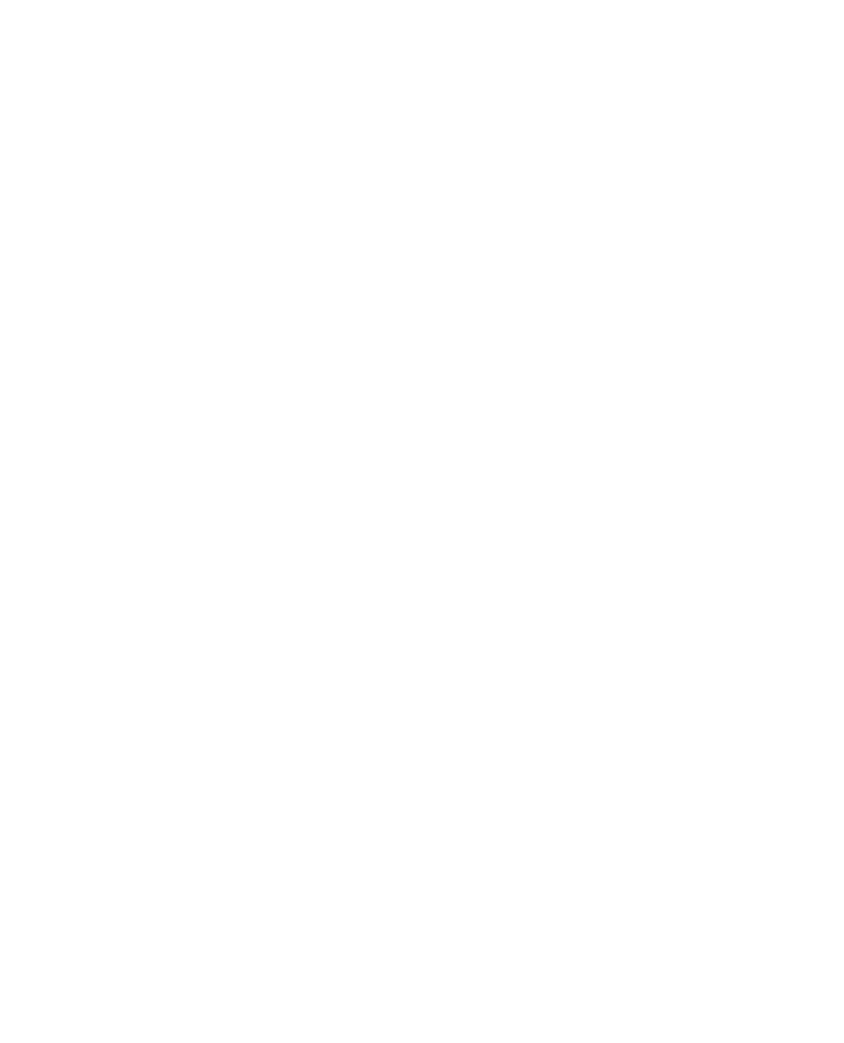
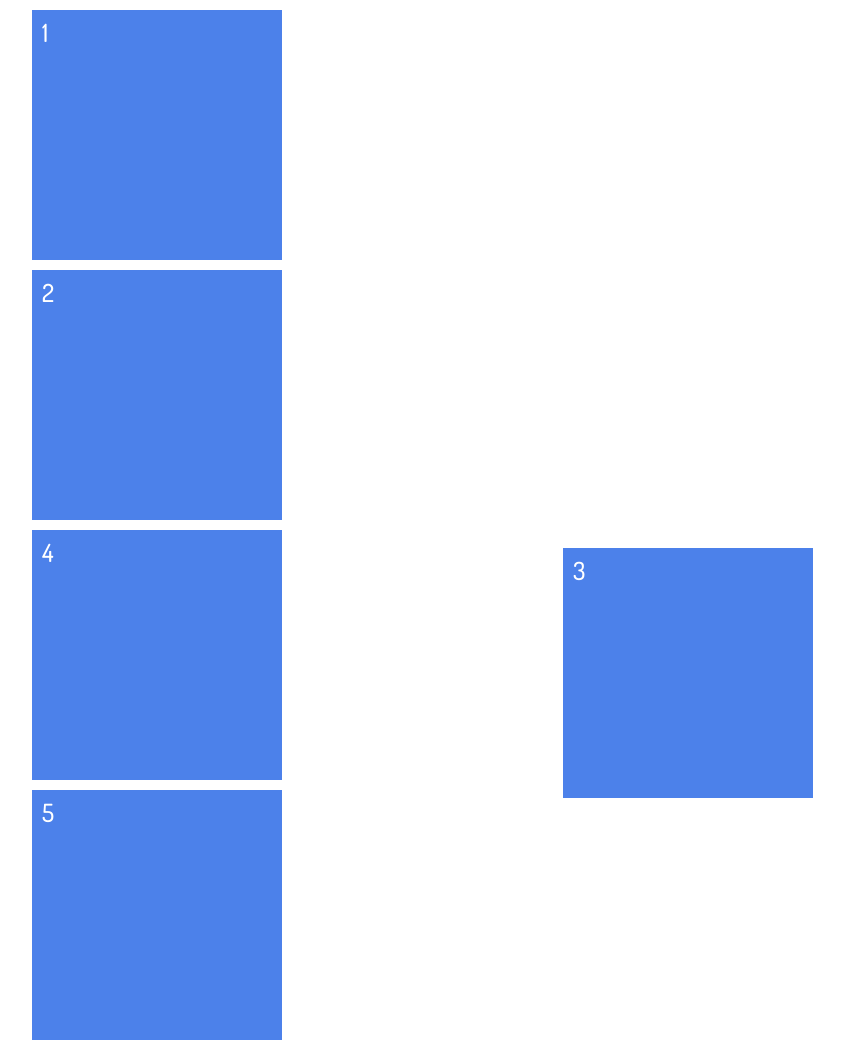
Before and after one commit to gulcin46/Position-work1, a plain HTML site: page index.html in a window 1280 px wide. Shown: the whole page, without its empty margins (50-894 px from the left). Before the commit the page ends 800 px from the top, so only its background shows below. Drawn offline with nearby package versions, Linux system fonts and the light colour scheme.

Commit message:
position

```diff
--- /dev/null
+++ b/_position.sass
@@ -0,0 +1,15 @@
+#position
+    .minibox , .minibox2
+        border: 2px solid #4c81ea
+        background-color: #4c81ea
+        width: 250px
+        height: 250px
+        margin: 10px 0px 10px 0px
+        h1
+            color: #ffffff
+            font-size: 25px
+            margin: 8px
+    .minibox2
+        position: fixed
+        left: 613px
+        top: 538px
--- a/index.html
+++ b/index.html
@@ -16,6 +16,33 @@
 </head>
 
 <body>
+    <main>
+        <section id="position">
+            <div class="container">
+                <div class="row">
+                    <div class="col-md-12">
+                        <div class="box">
+                            <div class="minibox">
+                                <h1>1</h1>
+                            </div>
+                            <div class="minibox">
+                                <h1>2</h1>
+                            </div>
+                            <div class="minibox2">
+                                <h1>3</h1>
+                            </div>
+                            <div class="minibox">
+                                <h1>4</h1>
+                            </div>
+                            <div class="minibox">
+                                <h1>5</h1>
+                            </div>
+                        </div>
+                    </div>
+                </div>
+            </div>
+        </section>
+    </main>
 
 </body>
 
--- a/style.sass
+++ b/style.sass
@@ -1 +1,2 @@
 @import main
+@import position
```
Also changed, not shown: style.css, 1 other file.
